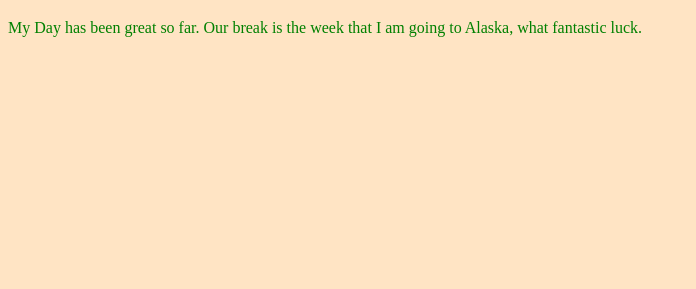
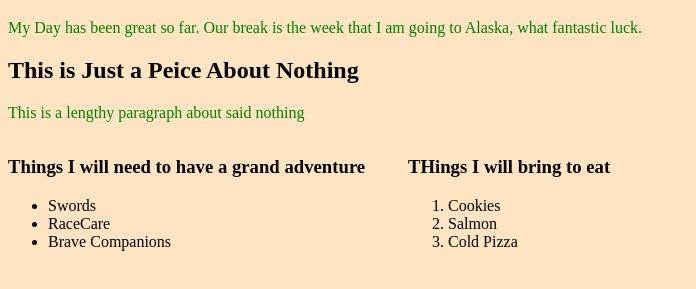
Before and after one commit to ppatton35745/my-journal, a plain HTML site: page index.html in a window 1280 px wide. Shown: the part 61-350 px from the top of the page, without its empty margins (0-696 px from the left). Drawn offline with Linux system fonts and the light colour scheme.

Commit message:
added two item lists side by side

```diff
--- a/index.html
+++ b/index.html
@@ -11,6 +11,29 @@
     <h1>My Journal</h1>
     <p>My Day has been great so far. Our break is the week that I am going to Alaska, what fantastic luck.</p>
 
+    <h2>This is Just a Peice About Nothing</h2>
+    <p>This is a lengthy paragraph about said nothing</p>
+
+    <div id="itemLists">
+        <div id="list1">
+            <h3>Things I will need to have a grand adventure</h3>
+            <ul>
+                <li>Swords</li>
+                <li>RaceCare</li>
+                <li>Brave Companions</li>
+            </ul>
+        </div>
+
+        <div id="list2">
+            <h3>THings I will bring to eat</h3>
+            <ol>
+                <li>Cookies</li>
+                <li>Salmon</li>
+                <li>Cold Pizza</li>
+            </ol>
+        </div>
+    </div>
+
     <script src="main.js"></script>
 </body>
 </html>
--- a/main.css
+++ b/main.css
@@ -9,3 +9,15 @@ h1 {
 p {
     color: green;
 }
+
+#itemLists {
+    width:800px;
+}
+
+#list1{
+    width:400px; float:left;
+}
+
+#list2 {
+    width:400px; float:right;
+}
```
